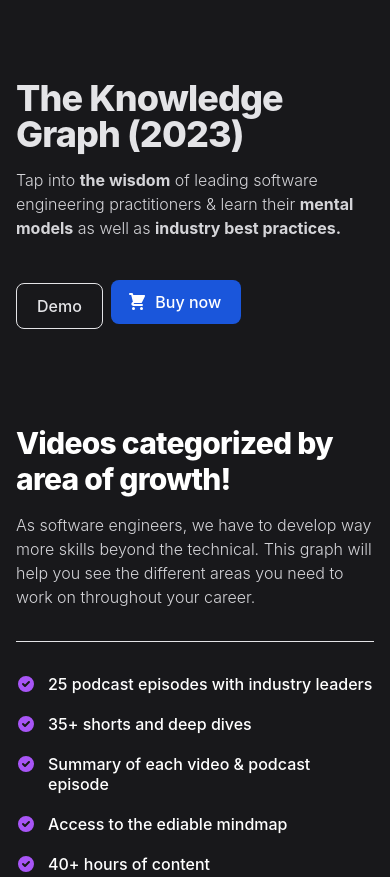
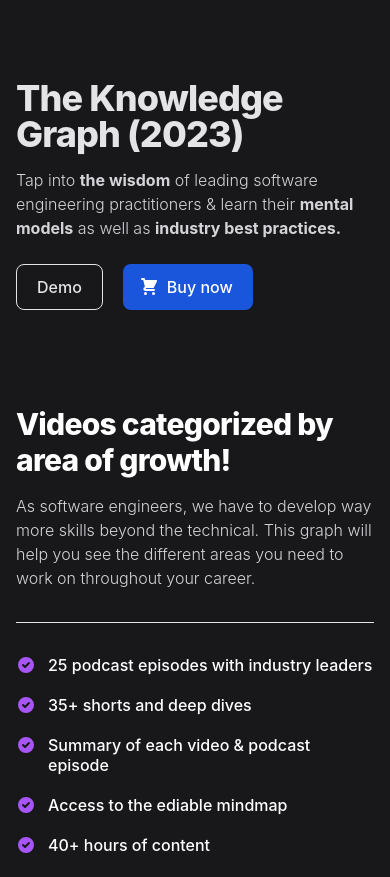
Before and after one commit to glich-stream/tkg_landing, a website: page src/index.html in a window 390 px wide. Shown: the top 877 px of the page. Drawn offline with nearby package versions, Linux system fonts and the light colour scheme; files that its build step writes are made by us from their sources.

Commit message:
Add fix alignment

```diff
--- a/src/index.html
+++ b/src/index.html
@@ -47,11 +47,11 @@
             <p class="max-w-2xl mb-6 font-light lg:mb-8 md:text-xl lg:text-3xl text-zinc-300">
               Tap into <span class="font-bold">the wisdom</span> of leading software engineering practitioners & learn their <span class="font-bold">mental models</span> as well as <span class="font-bold">industry best practices.</span>
             </p>
-            <div class="space-y-4 sm:flex sm:space-y-0 sm:space-x-4">
-              <a href="https://glich.stream/tkg_sample" target="_blank" class="inline-flex items-center text-zinc-200 hover:text-white border border-zinc-200 hover:bg-blue-800 focus:ring-4 focus:outline-none focus:ring-blue-300 font-medium rounded-lg text-base px-5 py-2.5 text-center mr-1 dark:border-blue-800 dark:text-zinc-200 dark:hover:bg-blue-800 dark:focus:ring-blue-800">
+            <div class="flex flex-row">
+              <a href="https://glich.stream/tkg_sample" target="_blank" class="inline-flex items-center mr-5 focus:ring-4 text-zinc-200 hover:text-white border border-zinc-200 hover:bg-blue-800 focus:outline-none focus:ring-blue-300 font-medium rounded-lg text-base px-5 py-2.5 text-center dark:border-blue-800 dark:text-zinc-200 dark:hover:bg-blue-800 dark:focus:ring-blue-800">
                 Demo
               </a>
-              <button data-modal-target="currency-modal" data-modal-toggle="currency-modal" class="text-white bg-blue-700 hover:bg-blue-800 focus:ring-4 focus:outline-none focus:ring-blue-300 font-medium rounded-lg text-base px-5 py-2.5 text-center inline-flex items-center mr-1 dark:bg-blue-600 dark:hover:bg-blue-700 dark:focus:ring-blue-800">
+              <button data-modal-target="currency-modal" data-modal-toggle="currency-modal" class="inline-flex text-white bg-blue-700 hover:bg-blue-800 focus:ring-4 focus:outline-none focus:ring-blue-300 font-medium rounded-lg text-base px-5 py-2.5 text-center items-center dark:bg-blue-600 dark:hover:bg-blue-700 dark:focus:ring-blue-800">
                 <svg aria-hidden="true" class="w-5 h-5 mr-2 -ml-1" fill="currentColor" viewBox="0 0 20 20" xmlns="http://www.w3.org/2000/svg"><path d="M3 1a1 1 0 000 2h1.22l.305 1.222a.997.997 0 00.01.042l1.358 5.43-.893.892C3.74 11.846 4.632 14 6.414 14H15a1 1 0 000-2H6.414l1-1H14a1 1 0 00.894-.553l3-6A1 1 0 0017 3H6.28l-.31-1.243A1 1 0 005 1H3zM16 16.5a1.5 1.5 0 11-3 0 1.5 1.5 0 013 0zM6.5 18a1.5 1.5 0 100-3 1.5 1.5 0 000 3z"></path></svg>
                 Buy now
               </button>
@@ -139,7 +139,7 @@
           <p class="mb-8 font-light lg:text-xl text-zinc-300">This could also be the perfect <span class="font-bold">learning and development purchase for your tech team.</span> You could incorporate the short videos into your onboarding process or allow your engineers to go through the content at their pace!</p>
         </div>
         <div>
-          <iframe class="shadow-xl border-8 border-zinc-700 border-opacity-50" height="650px" src="https://www.youtube.com/embed/ggMgdLbnpEM" title="The knowledge graph for software engineers #softwareengineering #programming" frameborder="0" allow="accelerometer; autoplay; clipboard-write; encrypted-media; gyroscope; picture-in-picture; web-share" allowfullscreen></iframe>
+          <iframe class="shadow-xl mx-auto border-8 border-zinc-700 border-opacity-50" height="650px" src="https://www.youtube.com/embed/ggMgdLbnpEM" title="The knowledge graph for software engineers #softwareengineering #programming" frameborder="0" allow="accelerometer; autoplay; clipboard-write; encrypted-media; gyroscope; picture-in-picture; web-share" allowfullscreen></iframe>
         </div>
       </div>
     </div>
```
